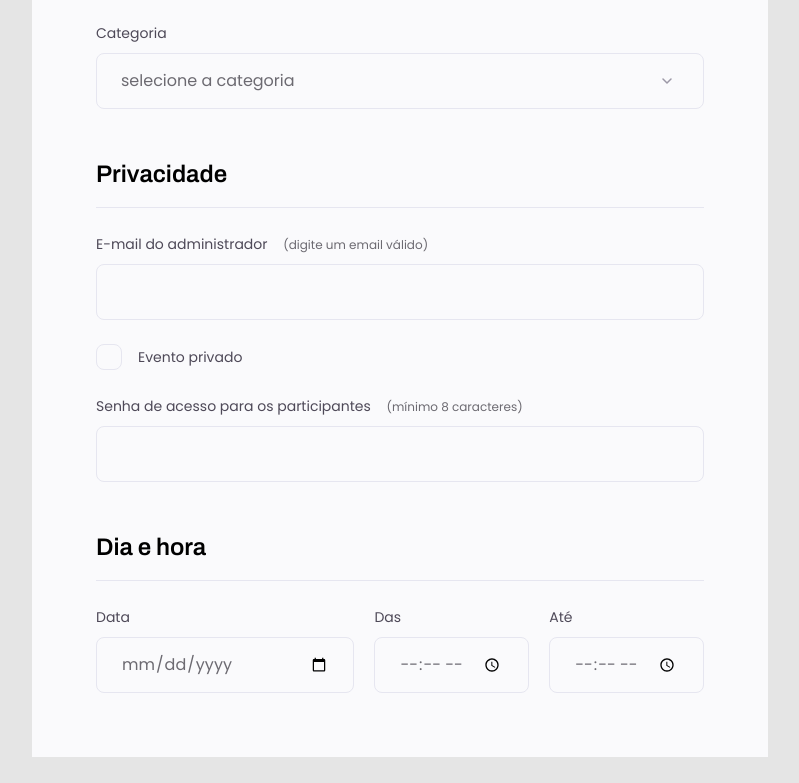
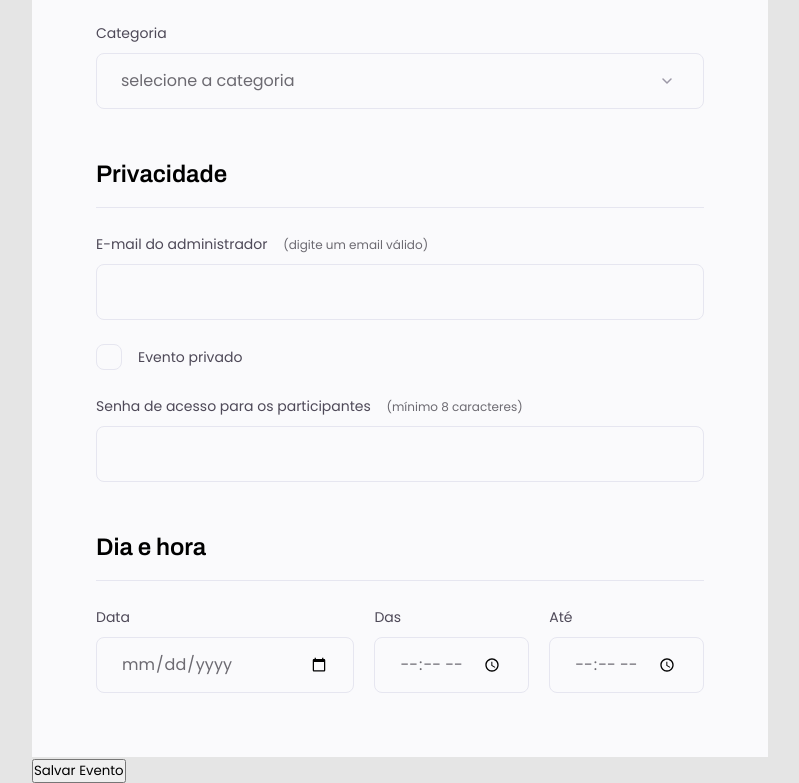
Before and after one commit to EvertonPSilva09/rocketform, a plain HTML site: page index.html in a window 1280 px wide. Shown: the part 946-1729 px from the top of the page, without its empty margins (240-1039 px from the left). Before the commit the page ends 1703 px from the top, so only its background shows below. Drawn offline with Linux system fonts and the light colour scheme.

Commit message:
feat: add submit button to footer

```diff
--- a/index.html
+++ b/index.html
@@ -113,6 +113,9 @@
           </div>
         </fieldset>
       </form>
+      <footer>
+        <input class="button" type="submit" value="Salvar Evento" />
+      </footer>
     </div>
   </body>
 </html>
```
